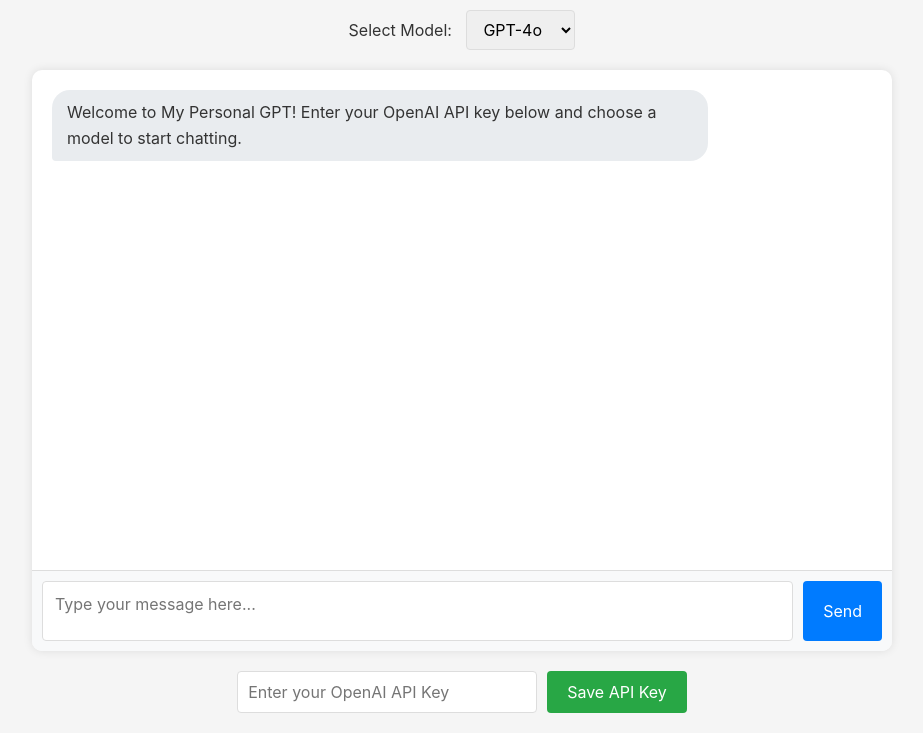
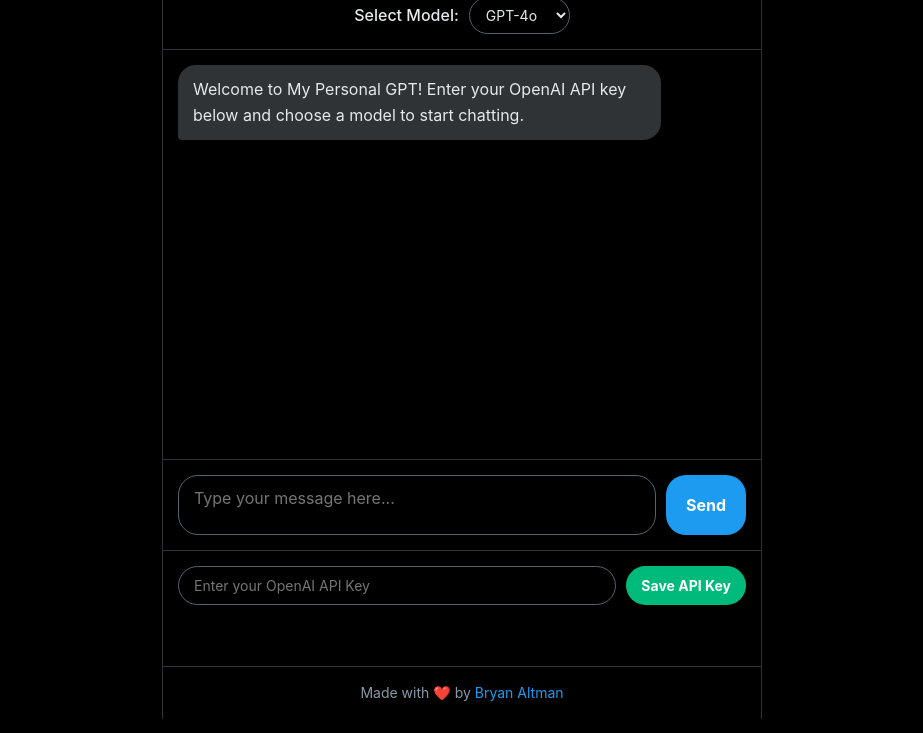
Before and after one commit to altmbr/Personal-GPT, a website: page public/index.html in a window 1280 px wide. Shown: the part 81-814 px from the top of the page, without its empty margins (178-1101 px from the left). Drawn offline with Linux system fonts and the light colour scheme.

Commit message:
Updated styling to Twitter theme and added signature

```diff
--- a/public/index.html
+++ b/public/index.html
@@ -7,9 +7,12 @@
   <link rel="stylesheet" href="styles.css">
 </head>
 <body>
-  <div class="container">
+  <div class="app-container">
+    <header class="app-header">
       <h1>My Personal GPT</h1>
+    </header>
 
+    <main class="main-content">
       <div class="model-selector">
         <label for="model-select">Select Model:</label>
         <select id="model-select">
@@ -31,6 +34,11 @@
         <input type="password" id="api-key-input" placeholder="Enter your OpenAI API Key">
         <button id="save-api-key">Save API Key</button>
       </div>
+    </main>
+
+    <footer class="app-footer">
+      <p>Made with ❤️ by <a href="https://x.com/altmbr" target="_blank">Bryan Altman</a></p>
+    </footer>
   </div>
 
   <script src="app.js"></script>
--- a/public/styles.css
+++ b/public/styles.css
@@ -6,69 +6,106 @@
 }
 
 body {
-  background-color: #f5f5f5;
-  color: #333;
+  background-color: #000000;
+  color: #e7e9ea;
   line-height: 1.6;
 }
 
-.container {
-  max-width: 900px;
+.app-container {
+  display: flex;
+  flex-direction: column;
+  min-height: 100vh;
+  max-width: 600px;
   margin: 0 auto;
-  padding: 20px;
+  border-left: 1px solid #2f3336;
+  border-right: 1px solid #2f3336;
+}
+
+.app-header {
+  padding: 15px;
+  border-bottom: 1px solid #2f3336;
+  position: sticky;
+  top: 0;
+  background-color: rgba(0, 0, 0, 0.65);
+  backdrop-filter: blur(12px);
+  z-index: 100;
 }
 
 h1 {
+  font-size: 20px;
+  font-weight: 700;
+  color: #e7e9ea;
   text-align: center;
-  margin-bottom: 20px;
-  color: #2c3e50;
+}
+
+.main-content {
+  flex: 1;
+  padding: 0;
 }
 
 .model-selector {
-  margin-bottom: 20px;
-  text-align: center;
+  padding: 15px;
+  border-bottom: 1px solid #2f3336;
+  display: flex;
+  align-items: center;
+  justify-content: center;
+}
+
+.model-selector label {
+  margin-right: 10px;
+  font-weight: 500;
 }
 
 .model-selector select {
+  background-color: #000000;
+  color: #e7e9ea;
   padding: 8px 12px;
-  border-radius: 4px;
-  border: 1px solid #ddd;
-  font-size: 16px;
-  margin-left: 10px;
+  border-radius: 20px;
+  border: 1px solid #536471;
+  font-size: 14px;
 }
 
 .chat-container {
-  background-color: white;
-  border-radius: 10px;
-  box-shadow: 0 0 10px rgba(0, 0, 0, 0.1);
-  overflow: hidden;
-  margin-bottom: 20px;
+  display: flex;
+  flex-direction: column;
+  height: 500px;
 }
 
 .chat-messages {
-  height: 500px;
+  flex: 1;
   overflow-y: auto;
-  padding: 20px;
+  padding: 15px;
 }
 
 .message {
   margin-bottom: 15px;
-  padding: 10px 15px;
+  padding: 12px 15px;
   border-radius: 18px;
-  max-width: 80%;
+  max-width: 85%;
   word-wrap: break-word;
 }
 
 .user-message {
-  background-color: #007bff;
+  background-color: #1d9bf0;
   color: white;
   margin-left: auto;
   border-bottom-right-radius: 4px;
 }
 
 .assistant-message {
-  background-color: #e9ecef;
-  color: #333;
+  background-color: #2f3336;
+  color: #e7e9ea;
   border-bottom-left-radius: 4px;
+}
+
+.error-message {
+  background-color: #f4212e;
+  color: white;
+  border-radius: 18px;
+  text-align: center;
+  margin: 15px auto;
+  padding: 10px 15px;
+  max-width: 90%;
 }
 
 .message-content {
@@ -77,90 +114,116 @@ h1 {
 
 .input-area {
   display: flex;
-  padding: 10px;
-  background-color: #f8f9fa;
-  border-top: 1px solid #ddd;
+  padding: 15px;
+  border-top: 1px solid #2f3336;
+  background-color: #000000;
 }
 
 #user-input {
   flex: 1;
-  padding: 12px;
-  border: 1px solid #ddd;
-  border-radius: 4px;
+  padding: 12px 15px;
+  border: 1px solid #536471;
+  border-radius: 20px;
   font-size: 16px;
   resize: none;
   height: 60px;
+  background-color: #000000;
+  color: #e7e9ea;
+}
+
+#user-input:focus {
+  outline: none;
+  border-color: #1d9bf0;
 }
 
 #send-button {
-  background-color: #007bff;
+  background-color: #1d9bf0;
   color: white;
   border: none;
-  border-radius: 4px;
+  border-radius: 20px;
   padding: 0 20px;
   margin-left: 10px;
   cursor: pointer;
   font-size: 16px;
+  font-weight: 700;
   transition: background-color 0.2s;
 }
 
 #send-button:hover {
-  background-color: #0069d9;
+  background-color: #1a8cd8;
 }
 
 .api-key-container {
   display: flex;
-  margin-top: 20px;
-  justify-content: center;
+  padding: 15px;
+  border-top: 1px solid #2f3336;
 }
 
 #api-key-input {
-  padding: 10px;
-  border: 1px solid #ddd;
-  border-radius: 4px;
-  font-size: 16px;
-  width: 300px;
+  flex: 1;
+  padding: 10px 15px;
+  border: 1px solid #536471;
+  border-radius: 20px;
+  font-size: 14px;
+  background-color: #000000;
+  color: #e7e9ea;
+}
+
+#api-key-input:focus {
+  outline: none;
+  border-color: #1d9bf0;
 }
 
 #save-api-key {
-  background-color: #28a745;
+  background-color: #00ba7c;
   color: white;
   border: none;
-  border-radius: 4px;
-  padding: 0 20px;
+  border-radius: 20px;
+  padding: 0 15px;
   margin-left: 10px;
   cursor: pointer;
-  font-size: 16px;
+  font-size: 14px;
+  font-weight: 700;
   transition: background-color 0.2s;
 }
 
 #save-api-key:hover {
-  background-color: #218838;
+  background-color: #00a170;
 }
 
 .loading {
   text-align: center;
   margin: 15px 0;
   font-style: italic;
-  color: #666;
+  color: #8899a6;
 }
 
 pre {
-  background-color: #f8f9fa;
+  background-color: #2f3336;
   padding: 10px;
   border-radius: 4px;
   overflow-x: auto;
+  margin: 10px 0;
 }
 
 code {
   font-family: 'Courier New', Courier, monospace;
+  color: #e7e9ea;
 }
 
-.error-message {
-  color: #dc3545;
-  margin: 10px 0;
-  padding: 10px;
-  background-color: #f8d7da;
-  border-radius: 4px;
+.app-footer {
+  padding: 15px;
   text-align: center;
+  border-top: 1px solid #2f3336;
+  font-size: 14px;
+  color: #8899a6;
 }
+
+.app-footer a {
+  color: #1d9bf0;
+  text-decoration: none;
+}
+
+.app-footer a:hover {
+  text-decoration: underline;
+}
```
Lines whose indentation alone changed are shown as unchanged.
